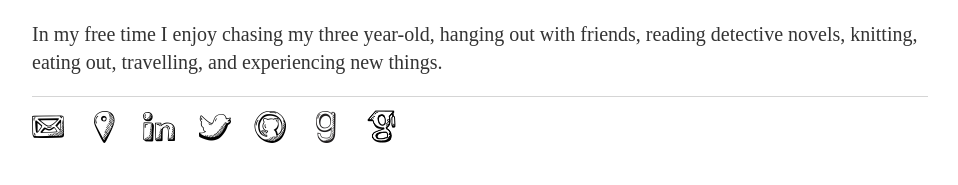
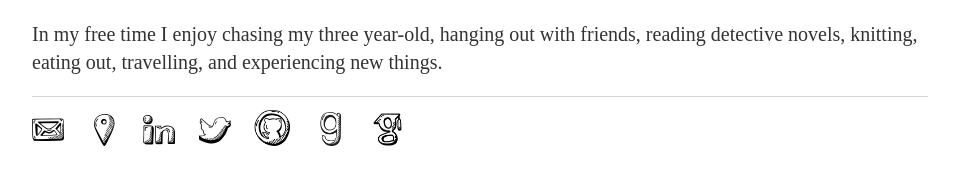
Before and after one commit to andreina-francisco/andreina-francisco.github.io, a Jekyll site: the page built from index.html, in a window 1280 px wide. Shown: the part 533-718 px from the top of the page, without its empty margins (160-1118 px from the left). Built offline with Jekyll 4.4.1, drawn with Linux system fonts in a browser that asks for light colours; nearby versions of some CDN libraries; a style sheet for code colours, icons or effects is not loaded.

Commit message:
Update default.html

```diff
--- a/_layouts/default.html
+++ b/_layouts/default.html
@@ -41,8 +41,8 @@
   <li><a href="https://katalog.uu.se/profile?id=N11-1772"><img src="/images/map-marker.png" style="width:32px; height:32px" title="Where to find me" alt="Find me"></a></li>
   <li><a href="https://www.linkedin.com/in/andreinafr/"><img src="/images/linked-in.png" style="width:32px; height:32px" title="LinkedIn" alt="LinkedIn"></a></li>
   <li><a href="https://twitter.com/MariaAndreinaFr"><img src="/images/twitter.png" style="width:32px; height:32px" title="@MariaAndreinaFr" alt="twitter"></a></li>
-  <li><a href="https://github.com/andreina-francisco"><img src="/images/github.png" style="width:32px; height:32px" title="GitHub" alt="GitHub"></a></li>
-  <li><a href="https://www.goodreads.com/andreina"><img src="/images/good-reads.png" style="width:32px; height:32px" title="Goodreads" alt="Goodreads"></a></li>
+  <li><a href="https://github.com/andreina-francisco"><img src="/images/github.png" style="width:36px; height:36px" title="GitHub" alt="GitHub"></a></li>
+  <li><a href="https://www.goodreads.com/andreina"><img src="/images/good-reads.png" style="width:34px; height:34px" title="Goodreads" alt="Goodreads"></a></li>
   <li><a href="https://scholar.google.com/citations?user=6TM4YBYAAAAJ"><img src="/images/google-scholar.png" style="width:33px; height:33px" title="Google Scholar" alt="Google Scholar"></a></li>
   <!--<li><a href="https://scholar.google.com/citations?user=6TM4YBYAAAAJ"><font color=black><i class="ai ai-google-scholar ai-3x"></i></font></a></li>---->
   <li><a href="https://dblp.org/pers/hd/r/Rodr=iacute=guez:Mar=iacute=a_Andre=iacute=na_Francisco"><font
```
